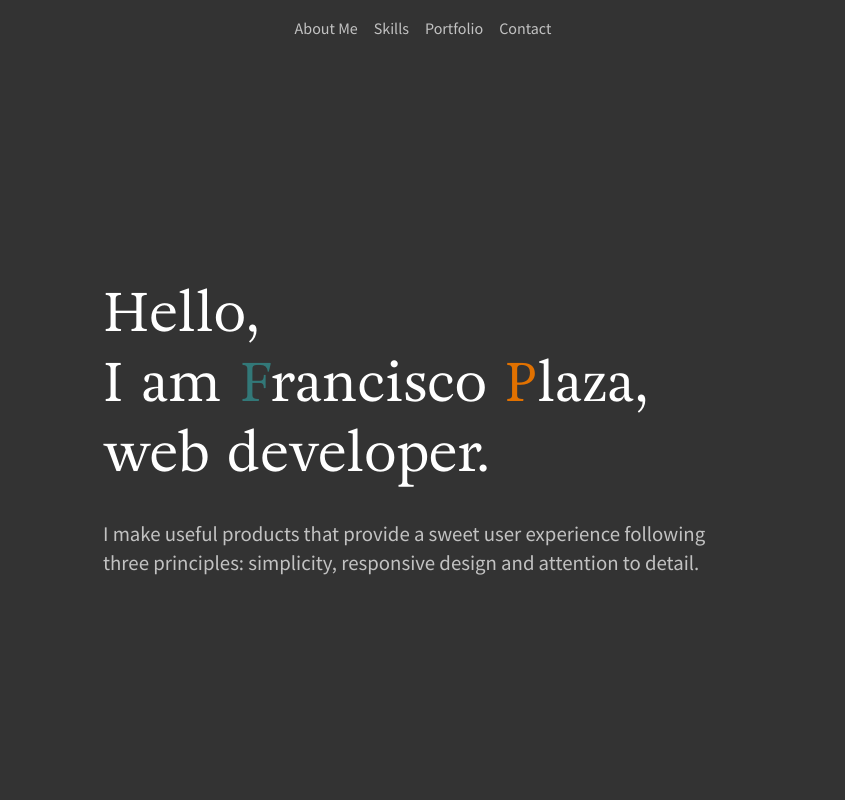
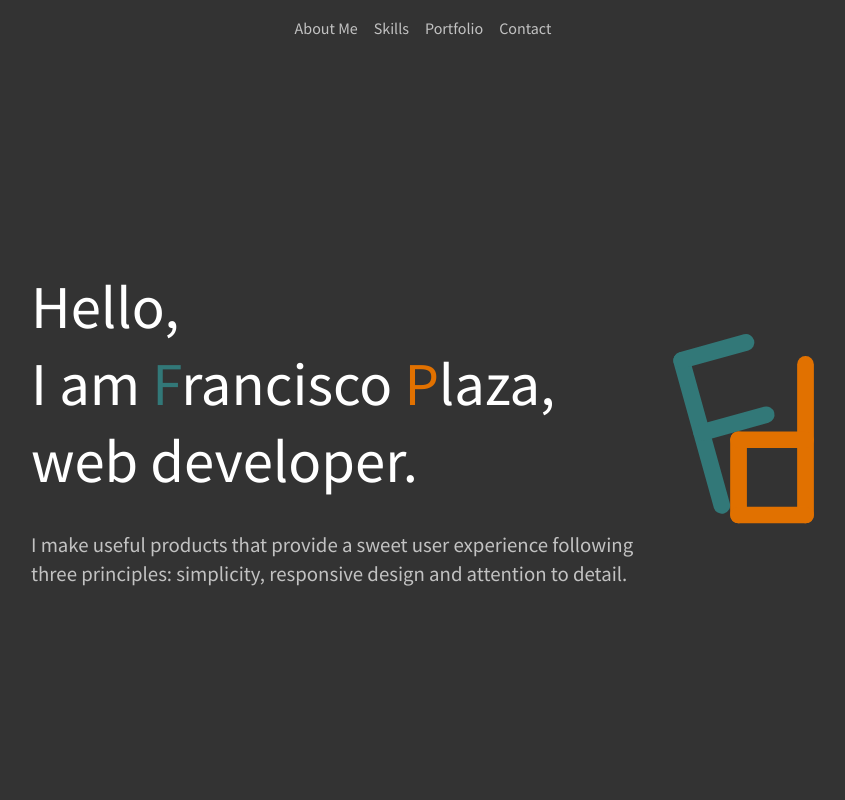
Before and after one commit to fjplaurr/portfolio, a React (Create React App) app in the folder client/: page / in a window 1280 px wide. Shown: the top 800 px of the page, without its empty margins (217-1062 px from the left). Built offline with nearby package versions, Linux system fonts and the light colour scheme.

Commit message:
Changes in intro page design

```diff
--- a/client/src/components/App.css
+++ b/client/src/components/App.css
@@ -47,7 +47,7 @@ h3 {
 }
 
 h1 {
-  font-size: 3.4rem;
+  font-size: 3.8rem;
 }
 h2 {
   font-size: 2.6rem;
@@ -107,17 +107,3 @@ a {
 p {
   text-align: justify;
 }
-
-@font-face {
-  font-family: "Adriane Text";
-  font-style: normal;
-  font-weight: normal;
-  src: url("../../fonts/AdrianeTextRegular.woff") format("woff");
-}
-
-@font-face {
-  font-family: "Adriane Text Bold";
-  font-style: normal;
-  font-weight: normal;
-  src: url("../../fonts/AdrianeTextBold.woff") format("woff");
-}
--- a/client/src/components/Intro.css
+++ b/client/src/components/Intro.css
@@ -31,10 +31,10 @@
 }
 
 .personalLogo {
-  min-height: 12rem;
-  min-width: 12rem;
+  min-height: 9rem;
+  min-width: 9rem;
   margin-left: 3rem;
-  animation: opac 4s, transl 4s;
+  animation: opac 3s, transl 3s;
 }
 
 .intro p {
@@ -44,11 +44,11 @@
   line-height: 1.8rem;
   color: rgba(255, 255, 255, 0.7);
   max-width: 40rem;
-  animation: opac 4s, transl 4s;
+  animation: opac 3s, transl 3s;
 }
 
 .introDescription {
-  max-width: 40%;
+  max-width: 50%;
   display: flex;
   flex-direction: column;
   align-items: start;
@@ -58,8 +58,7 @@
   margin-bottom: 1rem;
   padding-bottom: 1rem;
   text-align: left;
-  font-family: "Adriane Text", serif;
-  animation: opac 4s, transl 4s;
+  animation: opac 3s, transl 3s;
 }
 
 @keyframes opac {
@@ -88,8 +87,8 @@
   }
 
   .personalLogo {
-    min-height: 4rem;
-    min-width: 4rem;
+    min-height: 3rem;
+    min-width: 3rem;
     margin-top: 0;
     margin-left: 0;
   }
--- a/client/src/components/Intro.jsx
+++ b/client/src/components/Intro.jsx
@@ -22,6 +22,7 @@ export default function intro() {
         {/* eslint-disable-next-line max-len */}
         <p>I make useful products that provide a sweet user experience following three principles: simplicity, responsive design and attention to detail.</p>
       </div>
+      <img src={personalLogo} className="personalLogo" alt="Personal logo from Francisco Plaza" />
     </div>
   );
 }
```
